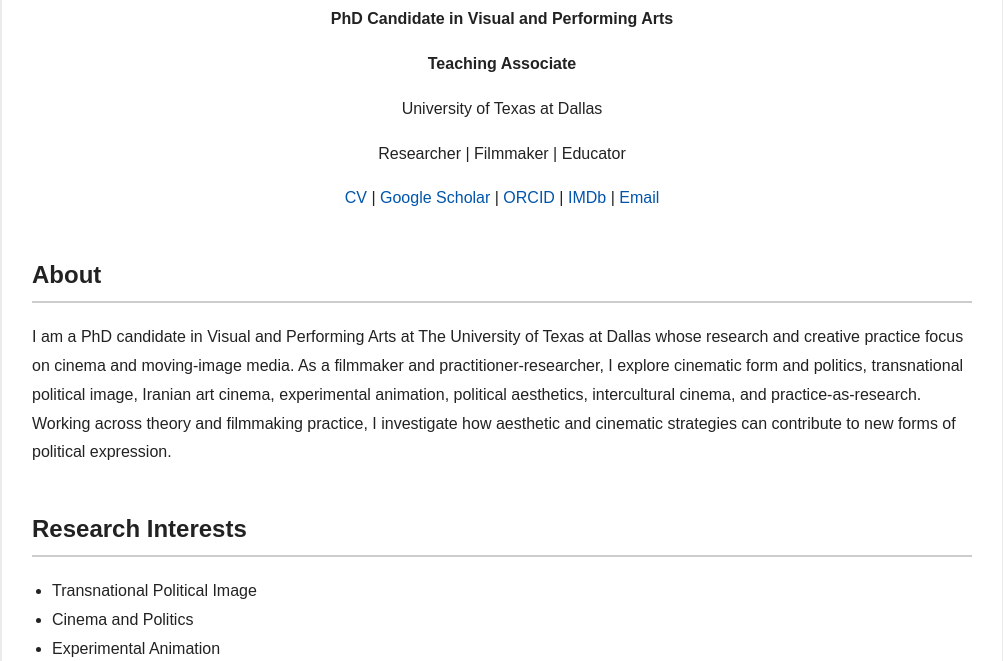
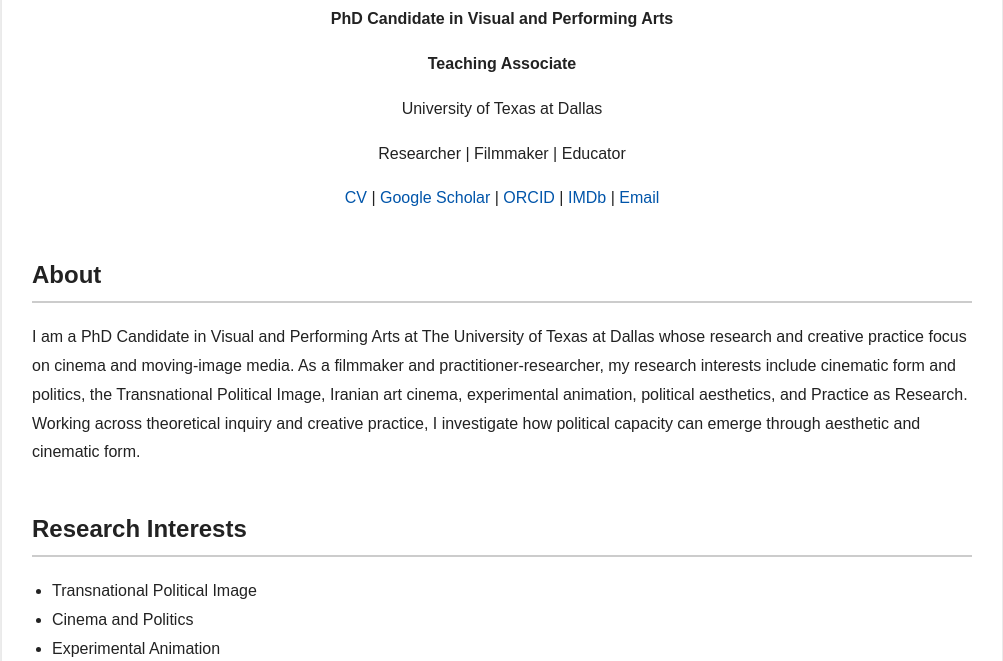
Before and after one commit to ahmadkhoshniat/ahmadkhoshniat.github.io, a plain HTML site: page index.html in a window 1280 px wide. Shown: the part 548-1209 px from the top of the page, without its empty margins (138-1141 px from the left). Drawn offline with Linux system fonts and the light colour scheme.

Commit message:
Update index.html

```diff
--- a/index.html
+++ b/index.html
@@ -103,7 +103,7 @@
 <h2 id="about">About</h2>
 
 <p>
-I am a PhD candidate in Visual and Performing Arts at The University of Texas at Dallas whose research and creative practice focus on cinema and moving-image media. As a filmmaker and practitioner-researcher, I explore cinematic form and politics, transnational political image, Iranian art cinema, experimental animation, political aesthetics, intercultural cinema, and practice-as-research. Working across theory and filmmaking practice, I investigate how aesthetic and cinematic strategies can contribute to new forms of political expression.
+I am a PhD Candidate in Visual and Performing Arts at The University of Texas at Dallas whose research and creative practice focus on cinema and moving-image media. As a filmmaker and practitioner-researcher, my research interests include cinematic form and politics, the Transnational Political Image, Iranian art cinema, experimental animation, political aesthetics, and Practice as Research. Working across theoretical inquiry and creative practice, I investigate how political capacity can emerge through aesthetic and cinematic form.
 </p>
 
 <h2 id="research">Research Interests</h2>
```
